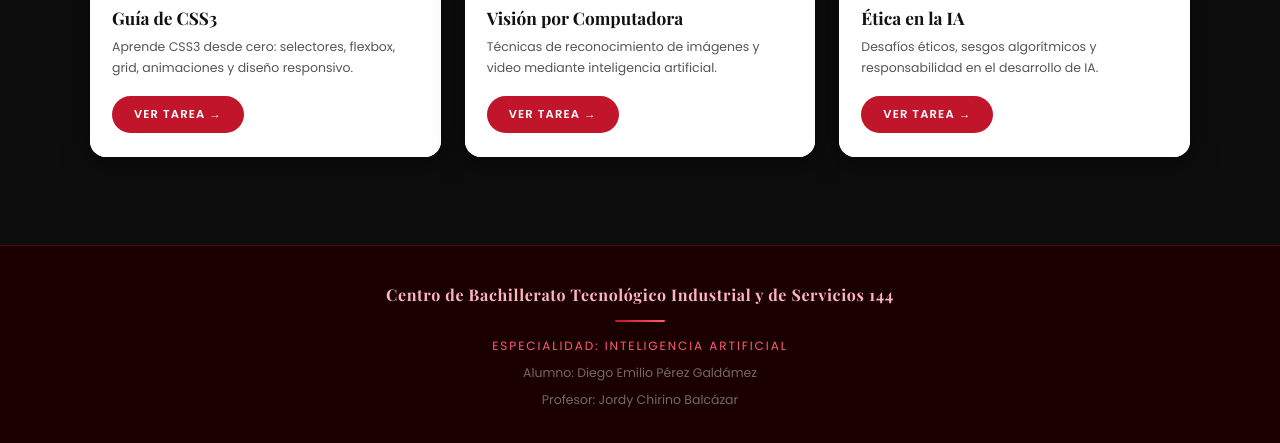
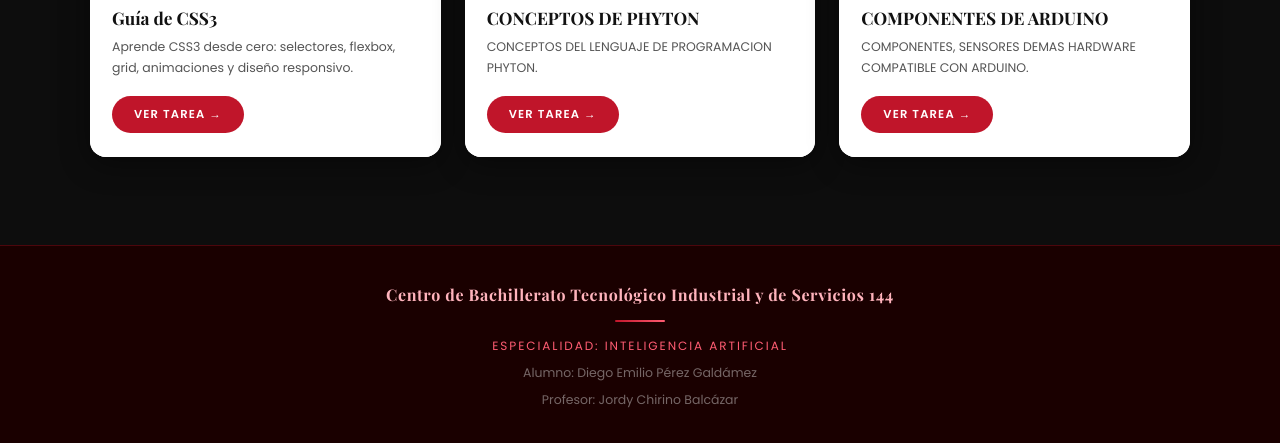
Before and after one commit to USUXH/DiegoportafolioNECKHURTS, a plain HTML site: page index.html in a window 1280 px wide. Shown: the part 1628-2071 px from the top of the page. Drawn offline with nearby package versions, Linux system fonts and the light colour scheme; files whose address does not match are found by name.

Commit message:
Add files via upload

```diff
--- a/index.html
+++ b/index.html
@@ -497,9 +497,9 @@
         </div>
         <div class="card-body">
           <span class="card-tag">Tarea 5</span>
-          <h3 class="card-title">Visión por Computadora</h3>
-          <p class="card-desc">Técnicas de reconocimiento de imágenes y video mediante inteligencia artificial.</p>
-          <a href="#" class="btn-ver">Ver tarea →</a>
+          <h3 class="card-title">CONCEPTOS DE PHYTON</h3>
+          <p class="card-desc">CONCEPTOS DEL LENGUAJE DE PROGRAMACION PHYTON.</p>
+          <a href="tarea5.html" class="btn-ver">Ver tarea →</a>
         </div>
       </div>
 
@@ -537,9 +537,9 @@
         </div>
         <div class="card-body">
           <span class="card-tag">Tarea 6</span>
-          <h3 class="card-title">Ética en la IA</h3>
-          <p class="card-desc">Desafíos éticos, sesgos algorítmicos y responsabilidad en el desarrollo de IA.</p>
-          <a href="#" class="btn-ver">Ver tarea →</a>
+          <h3 class="card-title">COMPONENTES DE ARDUINO</h3>
+          <p class="card-desc">COMPONENTES, SENSORES  DEMAS HARDWARE COMPATIBLE CON ARDUINO.</p>
+          <a href="tarea6.html" class="btn-ver">Ver tarea →</a>
         </div>
       </div>
 
```
